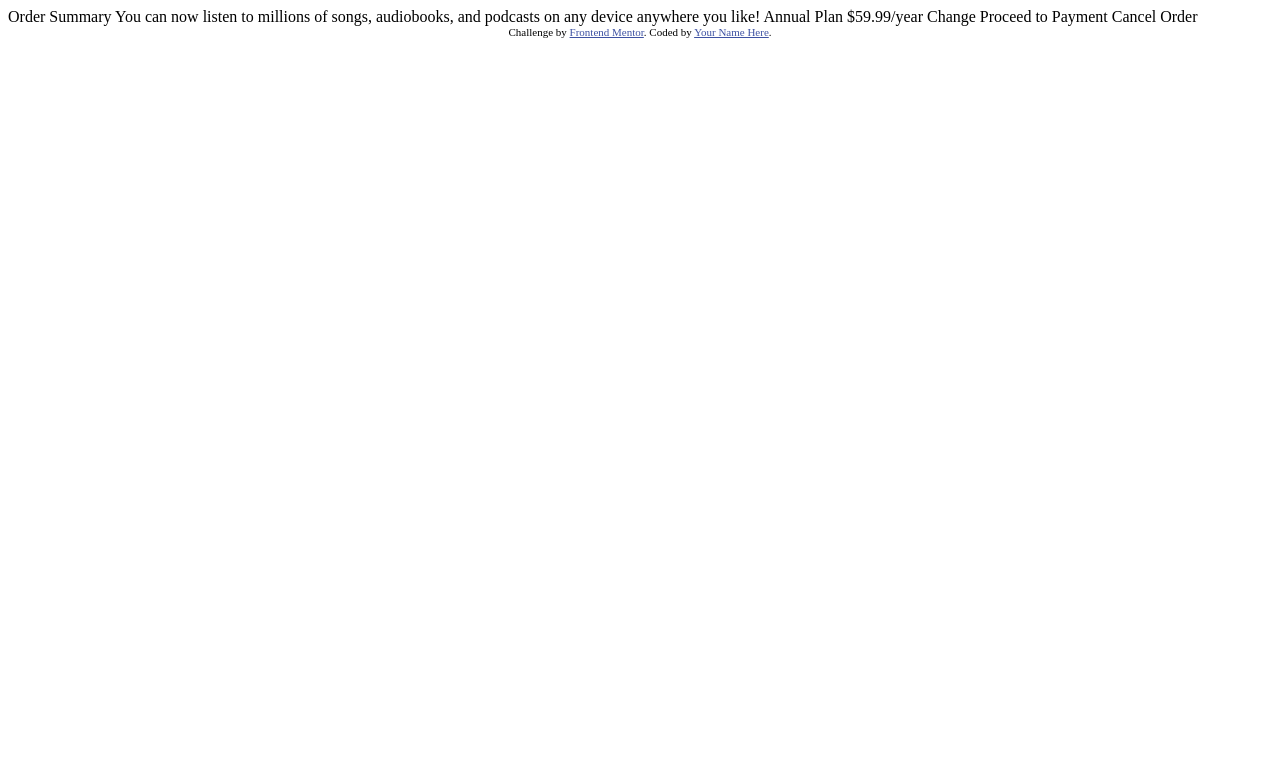
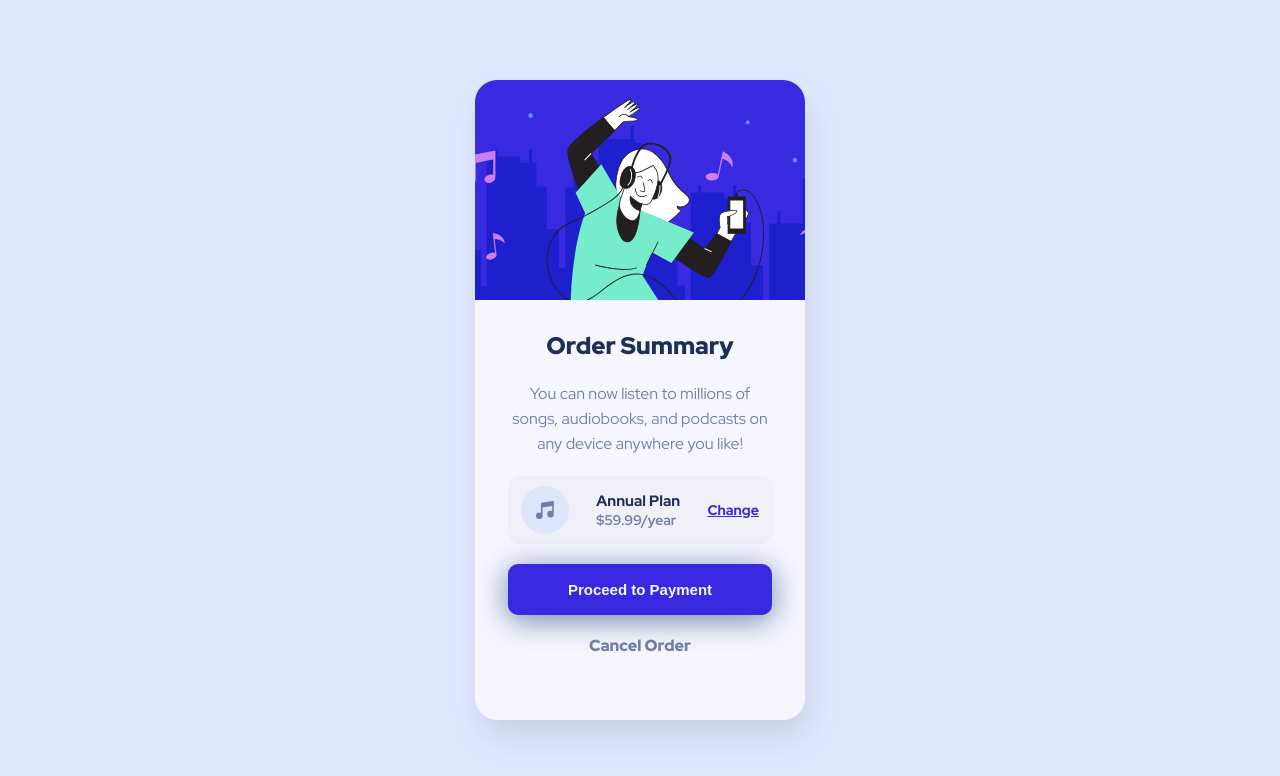
Before and after one commit to criskwy/Order-summary-card, a plain HTML site: page index.html in a window 1280 px wide. Drawn offline with Linux system fonts and the light colour scheme.

Commit message:
second commit

```diff
--- a/index.html
+++ b/index.html
@@ -7,6 +7,7 @@
   <link rel="icon" type="image/png" sizes="32x32" href="./images/favicon-32x32.png">
 
   <title>Frontend Mentor | Order summary card</title>
+  <link rel="stylesheet" href="style.css">
 
   <!-- Feel free to remove these styles or customise in your own stylesheet 👍 -->
   <style>
@@ -16,22 +17,32 @@
 </head>
 <body>
 
-  Order Summary
+  <section class="ctn-card">
 
-  You can now listen to millions of songs, audiobooks, and podcasts on any
-  device anywhere you like!
+    <img src="./images/illustration-hero.svg" alt="illustration hero">
 
-  Annual Plan
-  $59.99/year
+    <h2>Order Summary</h2>
 
-  Change
+  <p class="ctn-cart-text">You can now listen to millions of songs, audiobooks, and podcasts on any
+    device anywhere you like!</p>
 
-  Proceed to Payment
-  Cancel Order
+    <div class="annual-plan-ctn">
+      <img src="./images/icon-music.svg" alt="icon music">
+      <div class="plan-ctn">
+        <p class="annual-plan">Annual Plan</p>
+        <p class="value-plan">$59.99/year</p>
+      </div>
+      <p>Change</p>
 
-  <div class="attribution">
-    Challenge by <a href="https://www.frontendmentor.io?ref=challenge" target="_blank">Frontend Mentor</a>.
-    Coded by <a href="#">Your Name Here</a>.
-  </div>
+    </div>
+
+    <button>Proceed to Payment</button>
+  <p class="cancel-order">Cancel Order</p>
+
+
+  </section>
+
+
+
 </body>
 </html>
--- /dev/null
+++ b/style.css
@@ -0,0 +1,121 @@
+@import url('https://fonts.googleapis.com/css2?family=Red+Hat+Display:ital,wght@0,300..900;1,300..900&display=swap');
+* {
+    margin: 0;
+    padding: 0;
+    box-sizing: border-box;
+}
+
+:root {
+--font-Red-hat: "Red Hat Display";
+--Pale-blue: hsl(225, 100%, 94%);
+--Bright-blue: hsl(245, 75%, 52%);
+--Very-pale-blue: hsl(225, 100%, 98%);
+--Desaturated-blue: hsl(224, 23%, 55%);
+--Dark-blue: hsl(223, 47%, 23%);
+}
+
+body {
+    display: flex;
+    justify-content: center;
+    align-items: center;
+    height: 100vh;
+    font-family: var(--font-Red-hat);
+    background-color: var(--Pale-blue)
+    /* background-image: url("./images/pattern-background-mobile.svg");
+    background-repeat: no-repeat; */
+}
+
+.ctn-card {
+    width: 330px;
+    height: 640px;
+    display: flex;
+    flex-direction: column;
+    align-items: center;
+    border-radius: 22px;
+    overflow: hidden;
+    background-color: var(--Very-pale-blue);
+    box-shadow: 5px 18px 30px rgba(0, 0, 0, 0.095);
+
+}
+.ctn-card > img {
+    margin-bottom: 30px;
+}
+
+.ctn-card h2 {
+    font-weight: 900;
+    color: var(--Dark-blue);
+    margin-bottom: 20px;
+
+}
+.ctn-cart-text {
+    text-align: center;
+    color: var(--Desaturated-blue);
+    line-height: 25px;
+    width: 260px;
+    margin-bottom: 20px;
+
+}
+
+.annual-plan-ctn {
+    display: flex;
+    justify-content: space-around;
+    align-items: center;
+    background-color: rgba(0, 0, 0, 0.025);
+    width: 265px;
+    border-radius: 12px;
+    padding: 10px 0;
+    margin-bottom: 20px;
+}
+
+.plan-ctn {
+    display: flex;
+    flex-direction: column;
+}
+
+.annual-plan {
+    font-size: 15px;
+    font-weight: 800;
+    color: var(--Dark-blue);
+}
+.value-plan {
+    color: var(--Desaturated-blue);
+    font-size: 14px;
+    font-weight: 700;
+}
+.annual-plan-ctn > p {
+    color: var(--Bright-blue);
+    font-size: 14px;
+    text-decoration: underline;
+    font-weight: 800;
+}
+.annual-plan-ctn > p:hover {
+    cursor: pointer;
+    text-decoration: none;
+}
+
+.ctn-card button {
+    border: none;
+    width: 80%;
+    height: 8%;
+    border-radius: 10px;
+    background-color: var(--Bright-blue);
+    color: var(--Very-pale-blue);
+    font-size: 15px;
+    font-weight: 900;
+    margin-bottom: 20px;
+    box-shadow: 0px 5px 30px var(--Desaturated-blue);
+    cursor: pointer;
+}
+.ctn-card button:hover {
+    background-color: var(--Desaturated-blue);
+}
+.cancel-order {
+    font-weight: 900;
+    cursor: pointer;
+    color: var(--Desaturated-blue);
+
+}
+.cancel-order:hover {
+    color: var(--Dark-blue);
+
+}
```
